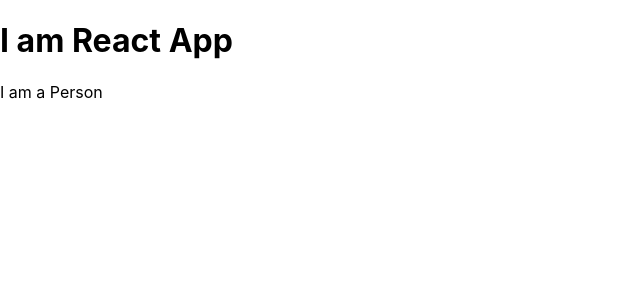
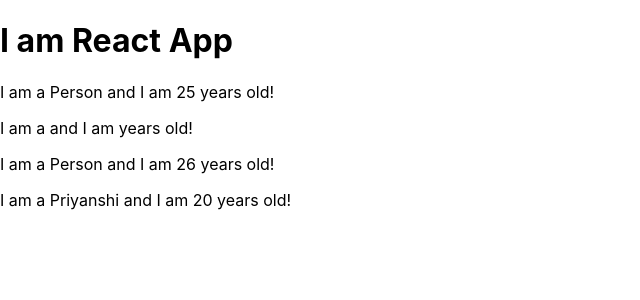
Before and after one commit to priyanshi0799/ReactPracticeFiles, a React (Create React App) app: page / in a window 1280 px wide. Shown: the top 300 px of the page, without its empty margins (0-640 px from the left). Built offline with nearby package versions, Linux system fonts and the light colour scheme.

Commit message:
Adding props

```diff
--- a/src/App.js
+++ b/src/App.js
@@ -6,6 +6,7 @@
     <div>
       <h1>I am React App</h1>
       <Person />
+      <Person name="Priyanshi" age="20"/>
     </div>
   );
   // return React.createElement('div',{className:'App'},React.createElement('h1',null,'Hi There'))
--- a/src/Person/Person.js
+++ b/src/Person/Person.js
@@ -1,9 +1,10 @@
 import React from 'react'
 
-const Person = () => {
+const Person = (props) => {
     return (
         <div>
-            <p>I am a Person</p>
+            <p>I am a Person and I am {Math.floor(Math.random()*30)} years old!</p>
+            <p>I am a {props.name} and I am {props.age} years old!</p>
         </div>
     )
 }
```
